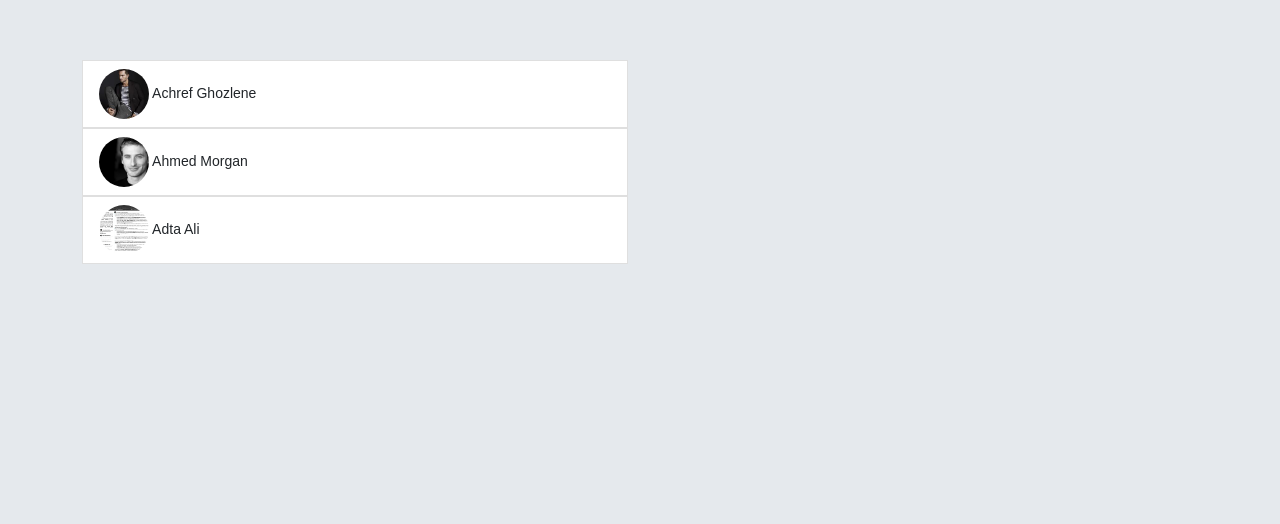
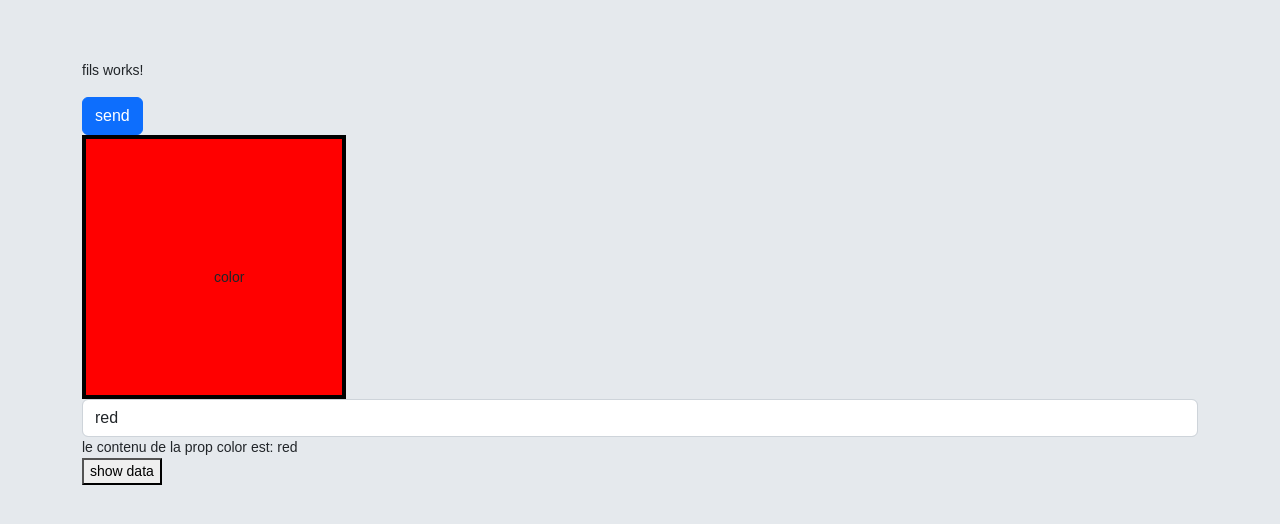
Before and after one commit to ghozlene/angular-course, an Angular app: page / in a window 1280 px wide. Shown: the top 524 px of the page. Built offline with nearby package versions, Linux system fonts and the light colour scheme.

Commit message:
understanding the hierarchical dependency injection

```diff
--- a/src/app/app.component.html
+++ b/src/app/app.component.html
@@ -1,3 +1,4 @@
 <!-- <app-styles [color]="'yellow'" [bgColor]="'red'"></app-styles> -->
-<app-cv></app-cv>
+<!-- <app-cv></app-cv> -->
+<app-color></app-color>
 <!-- <app-class></app-class> -->
--- a/src/app/color/color.component.html
+++ b/src/app/color/color.component.html
@@ -9,3 +9,5 @@
 <input [(ngModel)]="color" type="text" class="form-control">
 
 le contenu de la prop color est: {{color}}
+<br>
+<button (click)="loggerMyData()">show data</button>
--- a/src/app/color/color.component.ts
+++ b/src/app/color/color.component.ts
@@ -1,15 +1,17 @@
 import { Component, OnInit } from '@angular/core';
+import { FirstServiceService } from '../first-service.service';
 
 @Component({
   selector: 'app-color',
   templateUrl: './color.component.html',
-  styleUrls: ['./color.component.css']
+  styleUrls: ['./color.component.css'],
+  providers: [FirstServiceService]
 })
 export class ColorComponent implements OnInit {
   color = 'red';
 
 
-  constructor() { }
+  constructor(private fService: FirstServiceService) { }
 
   ngOnInit(): void {
   }
@@ -17,5 +19,7 @@ export class ColorComponent implements OnInit {
   proccessReq(message: any) {
     console.log(message)
   }
-
+  loggerMyData() {
+    this.fService.logger('test')
+  }
 }
--- a/src/app/cvTech/cv/cv.component.ts
+++ b/src/app/cvTech/cv/cv.component.ts
@@ -19,8 +19,9 @@ export class CvComponent implements OnInit {
       new Personne(3, 'ali', 'adta', 35, '', 32568, 'test'),
     ]
 
+
+    this.fService.addData('data from cv Component')
     this.fService.logger(this.personnes)
-
   }
   selectPerson(personne: any) {
     this.selectedPerson = personne
--- a/src/app/first-service.service.ts
+++ b/src/app/first-service.service.ts
@@ -1,13 +1,17 @@
 import { Injectable } from '@angular/core';
 
-@Injectable({
-  providedIn: 'root'
-})
+@Injectable()
 export class FirstServiceService {
-
+  data = [
+    'data1', 'data2', 'data3', 'data4'
+  ]
   constructor() { }
 
   logger(data) {
+    console.log(this.data)
     console.log(data)
   }
+  addData(data) {
+    this.data.push(data)
+  }
 }
```
